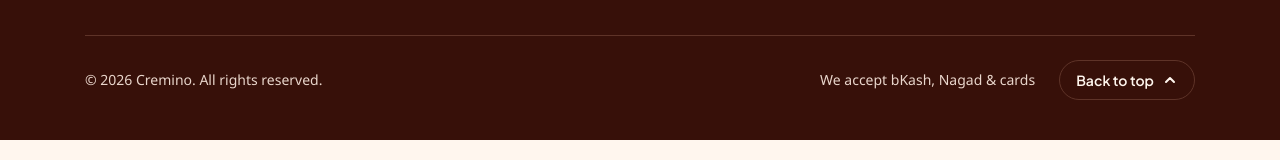
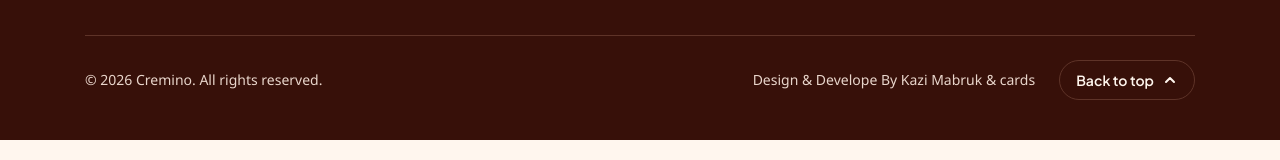
Before and after one commit to kazisaurav280-jpg/Cremino-ice-cream, a plain HTML site: page index.html in a window 1280 px wide. Shown: the part 5484-5644 px from the top of the page. Drawn offline with Linux system fonts and the light colour scheme.

Commit message:
Update footer text and design credit

```diff
--- a/index.html
+++ b/index.html
@@ -259,7 +259,7 @@
   <div class="f-bottom">
     <p class="copy">© 2026 Cremino. All rights reserved.</p>
     <div class="f-bottom-right">
-      <p>We accept bKash, Nagad &amp; cards</p>
+      <p>Design & Develope By Kazi Mabruk &amp; cards</p>
       <button type="button" class="to-top">Back to top <img src="assets/icon-chevron-up.svg" alt="" width="16" height="16"></button>
     </div>
   </div>
```
